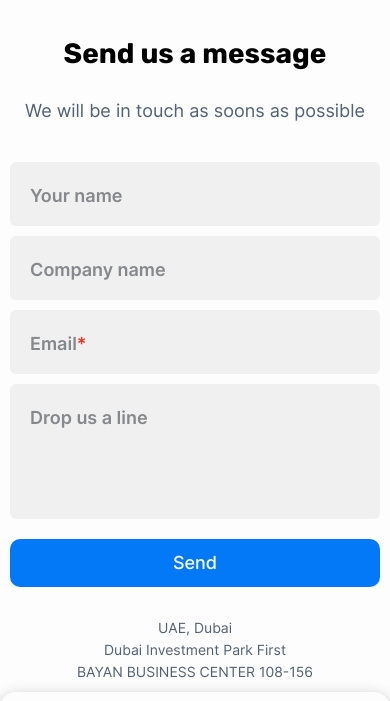
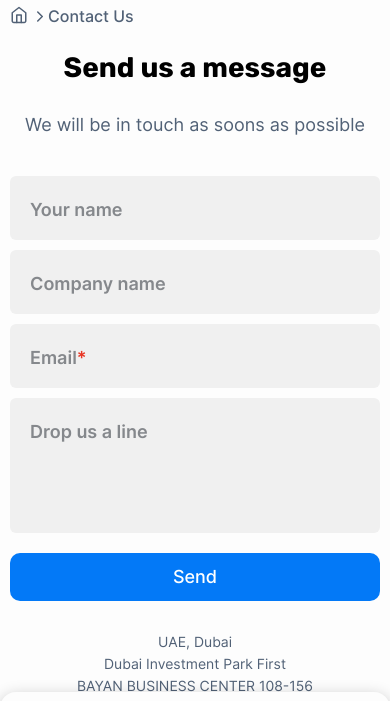
Before and after one commit to svetlana-kruglik/newPhB, a website: page src/contact.html in a window 390 px wide. Shown: the part 72-773 px from the top of the page. Drawn offline with nearby package versions, Linux system fonts and the light colour scheme; files that its build step writes are made by us from their sources; files whose address does not match are found by name.

Commit message:
added breadcrum block

```diff
--- a/src/contact.html
+++ b/src/contact.html
@@ -1,20 +1,15 @@
 <!DOCTYPE html>
 <html lang="en">
 <head>
-    <!-- Meta -->
     <meta charset="UTF-8">
     <meta name="viewport" content="width=device-width, initial-scale=1.0">
     <meta http-equiv="X-UA-Compatible" content="ie=edge">
-    <!-- SEO -->
     <title>PharmBonus | Mobile App for Healthcare Professionals</title>
     <meta name="description" content="Education, Digital Library, Webinars and Events, Jobs, Medical news - all in one app, for free.">
-    <meta name="keywords"
-          content="PharmBonus, Medical">
-    <!-- Favicon -->
+    <meta name="keywords" content="PharmBonus, Medical">
     <link rel="apple-touch-icon" sizes="180x180" href="/img/base/logo-main.svg">
     <link rel="icon" type="image/svg" sizes="32x32" href="/img/base/logo-main.svg">
     <link rel="icon" type="image/png" sizes="16x16" href="/img/base/logo-main.svg">
-    <!-- OG -->
     <meta property="og:url" content="https://www.international.pharmbonus.com">
     <meta property="og:title" content="PharmBonus | Mobile App for Healthcare Professionals">
     <meta property="og:description" content="Education, Digital Library, Webinars and Events, Jobs, Medical news - all in one app, for free.">
@@ -22,7 +17,6 @@
     <link rel="canonical" href="https://www.international.pharmbonus.com">
     <meta property="fb:app_id" content="257953674358265">
     <meta name="format-detection" content="telephone=no">
-    <!-- Styles -->
     <link rel="stylesheet" href="css/normalize.css">
     <link rel="stylesheet" href="css/style.css">
 </head>
@@ -86,6 +80,20 @@
     </div>
 </header>
     <main class="main contact-s">
+        <section class="contact-s0">
+            <div class="container">
+                <ol class="breadcrumbs-block">
+                    <li class="breadcrumbs-block__item">
+                        <a href="/index.html" class="breadcrumbs-block__link" title="Олимпийские виды спорта">
+                            <img class="breadcrumbs-block__icon" src="/img/base/home.svg" alt="Home icon">
+                        </a>
+                    </li>
+                    <li class="breadcrumbs-block__item">
+                        <span class="breadcrumbs-block__text">Contact Us</span>
+                    </li>
+                </ol>
+            </div>
+        </section>
         <section class="contact-s1">
             <div class="container">
                 <div class="row form">
@@ -275,7 +283,7 @@
         <div class="overlay__content">
             <div class="menu-overlay__wrap">
                 <div class="menu-overlay__top">
-                    <span class="header__title-mob">Меню</span>
+                    <span class="header__title-mob">Menu</span>
                     <span class="overlay__close js-close-modal" data-cls="modal">
                         <svg class="icon-svg">
                             <use xlink:href="/img/base/sprite.svg#close"></use>
--- a/src/sass/blocks/_contact.scss
+++ b/src/sass/blocks/_contact.scss
@@ -1,9 +1,4 @@
-.contact-s {
-    padding-top: 40px;
-}
-
 .contact-s1 {
-    padding-top: 70px;
     padding-bottom: 80px;
 
     @include sm {
--- a/src/sass/blocks/_index.scss
+++ b/src/sass/blocks/_index.scss
@@ -159,7 +159,7 @@
     max-width: 120px;
     width: 100%;
 
-    @include csx() {
+    @include sm {
         max-width: 200px;
     }
 }
@@ -449,98 +449,8 @@ a.col50__link {
     display: inline-block;
     margin-top: 20px;
 }
-
-//
-//.form-control {
-//    position: relative;
-//}
-//
-//.form-control .form__label {
-//    position: absolute;
-//    font-weight: 600;
-//    font-size: 18px;
-//    line-height: 32px;
-//    left: 24px;
-//    top: 16px;
-//    color: #85888C;
-//    transition: all .2s ease;
-//}
-//
-//.form-control .form__label span {
-//    color: red;
-//}
-//
-//.form-control textarea:focus + .form__label,
-//.form-control input:focus + .form__label {
-//    top: 0;
-//    font-size: 10px;
-//    color: $black;
-//}
-//
-//.form-control:focus {
-//    border-color: $blue;
-//}
-//
-//.form-control input:focus .form__label {
-//    color: $blue;
-//}
-//
-//.form-control:valid {
-//    border-color: #42d142;
-//}
-//
-//.form-control:invalid .form__label,
-//.form-control:invalid {
-//    border-color: $red;
-//}
-
-//
-
-//.label {
-//    position: relative;
-//    display: block;
-//    height: 48px;
-//    cursor: text;
-//}
-//
-//.label input {
-//    position: absolute;
-//    bottom: 0;
-//    border: 0;
-//    height: 2px;
-//    width: 100%;
-//    padding: 0 0 0 35px;
-//    transition: all 0.3s ease;
-//    vertical-align: bottom;
-//    font-size: 16px;
-//    box-sizing: border-box;
-//    border-bottom: 1px solid transparent;
-//    color: #85888C;
-//}
-//
-//.label input:focus,
-//.label input.filled {
-//    height: 100%;
-//    width: 100%;
-//    background: $white;
-//    border: 2px solid transparent;
-//    outline: none;
-//}
-//
-//.label input:focus + label,
-//.label input.filled + label {
-//    position: absolute;
-//    transform: translateY(-34px);
-//    font-size: 12px;
-//    color: #85888C;
-//}
-//
-//.label input + label {
-//    color: #85888C;
-//    line-height: 48px;
-//    padding-left: 3px;
-//    transform: translateY(0);
-//    transition: all 0.3s ease;
-//    pointer-events: none;
-//}
-//
+.index-s9 .col50.col50--left {
+    @include sm-down {
+        margin-bottom: 0;
+    }
+}
--- /dev/null
+++ b/src/sass/modules/_breadcrumbs.scss
@@ -0,0 +1,64 @@
+.contact-s0,
+.partner-s0 {
+    padding-bottom: 24px;
+    @include sm {
+        display: none;
+    }
+}
+
+.breadcrumbs-block {
+    list-style: none;
+    display: flex;
+    align-items: center;
+    justify-content: flex-start;
+}
+
+.breadcrumbs-block {
+    margin-bottom: 0;
+    display: flex;
+    align-items: center;
+    justify-content: flex-start;
+    white-space: nowrap;
+
+    @include lg {
+        width: 30%;
+        margin-bottom: 0;
+    }
+}
+
+a.breadcrumbs-block__link {
+    display: inline-flex;
+    align-items: center;
+    text-decoration: none;
+}
+
+.breadcrumbs-block__text {
+    color: $gray-tx;
+    font-weight: 500;
+    font-size: 16px;
+    line-height: 24px;
+    white-space: nowrap;
+}
+
+.breadcrumbs-block__icon {
+    width: 18px;
+    height: 20px;
+}
+
+.breadcrumbs-block li {
+    position: relative;
+    margin-right: 20px;
+}
+
+.breadcrumbs-block li:not(:last-child):after {
+    position: absolute;
+    content: '';
+    background-size: contain;
+    background-position: center;
+    background-repeat: no-repeat;
+    background-image: url("/img/base/arr-r.svg");
+    right: -15px;
+    top: 9px;
+    width: 6px;
+    height: 12px;
+}
--- a/src/sass/modules/_header.scss
+++ b/src/sass/modules/_header.scss
@@ -8,12 +8,6 @@
         right: 0;
         left: 0;
         z-index: 101;
-    }
-}
-
-.container.container--mob {
-    @include md-down() {
-        padding: 0 20px 0;
     }
 }
 
--- a/src/sass/spec/_global.scss
+++ b/src/sass/spec/_global.scss
@@ -22,8 +22,8 @@ body {
     overflow: hidden;
     padding-top: 70px;
 
-    @include md {
-        padding-top: 20px;
+    @include sm {
+        padding-top: 24px;
     }
 }
 
--- a/src/sass/style.scss
+++ b/src/sass/style.scss
@@ -17,6 +17,7 @@
 @import "modules/form";
 @import "modules/footer";
 @import "modules/header";
+@import "modules/breadcrumbs";
 
 @import "blocks/index";
 @import "blocks/contact";
```
Also changed, not shown: src/become_a_partner.html (+17 -9 lines), src/error.html (+2 -8 lines), src/index.html (+3 -9 lines), src/terms.html (+2 -8 lines), src/img/base/arr-r.svg (added), src/img/base/home.svg (added).
